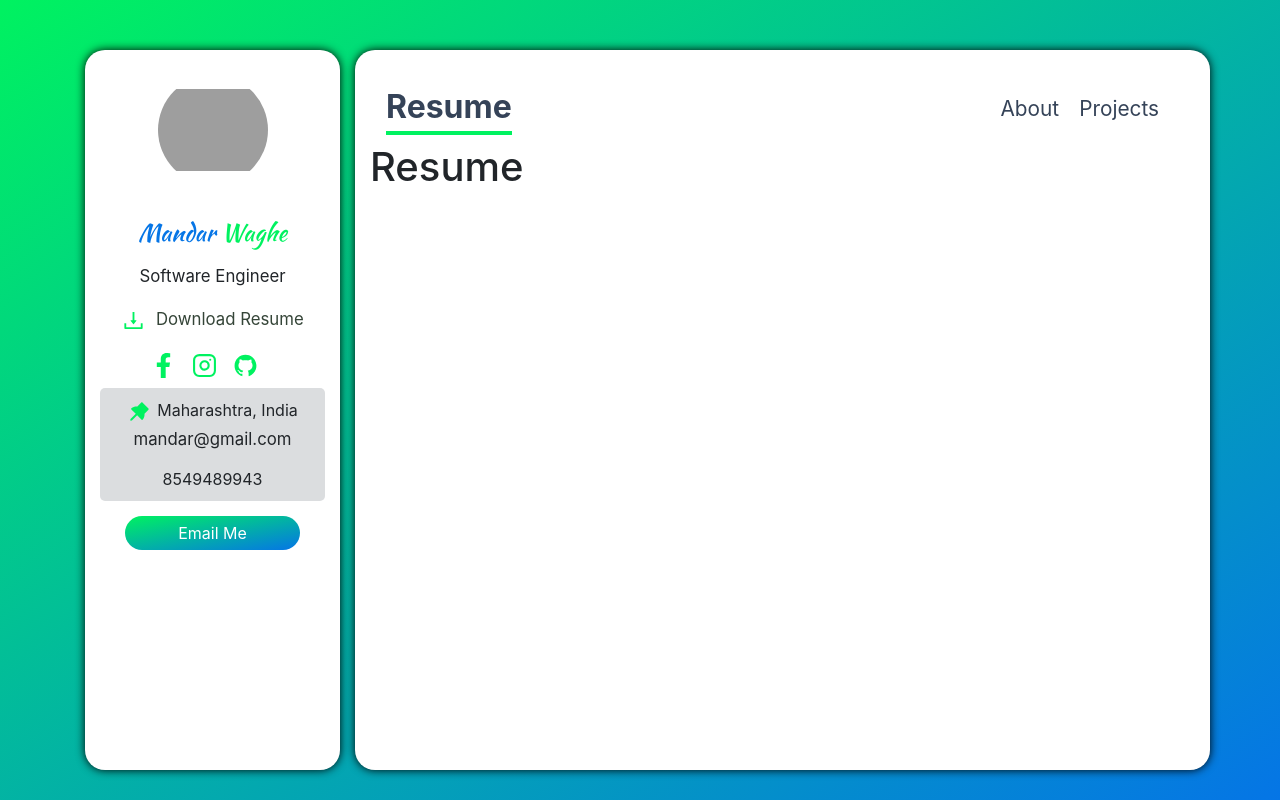
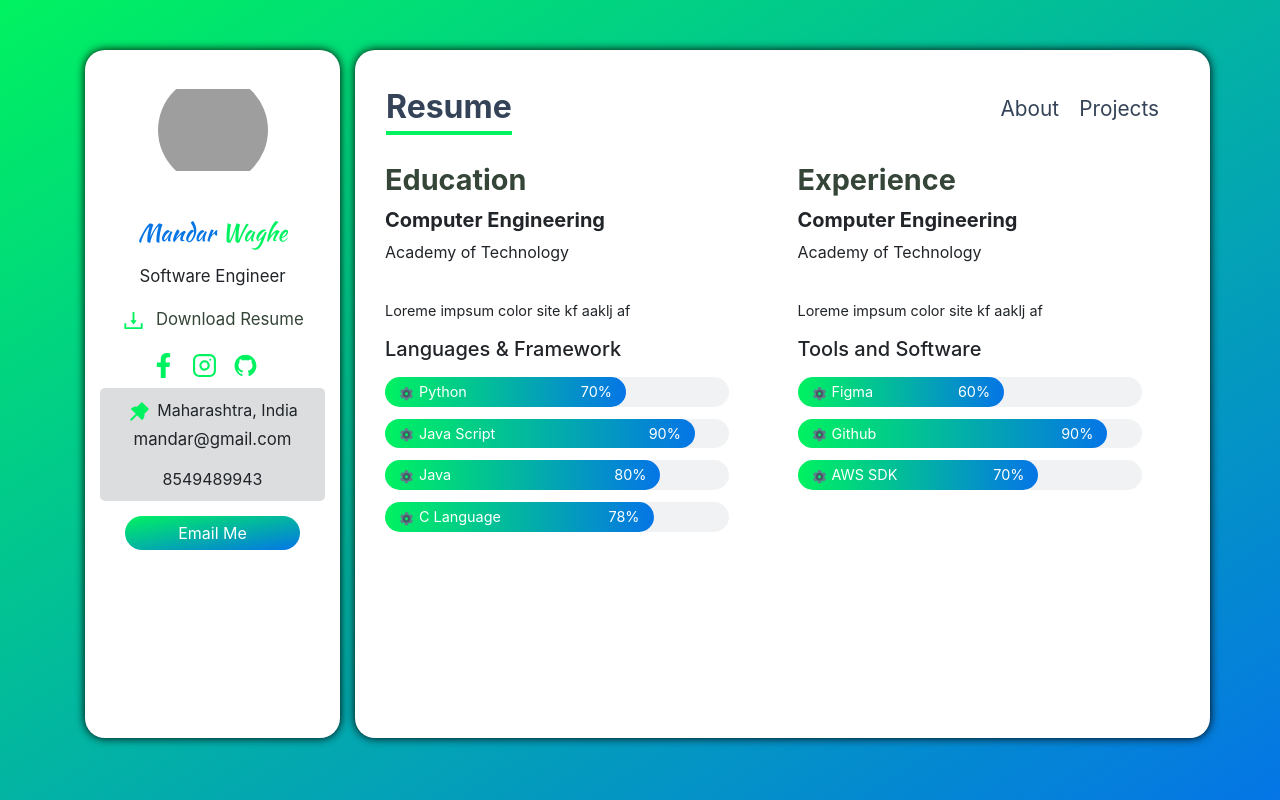
Before and after one commit to mvcman/React-Portfolio-Website, a React (Create React App) app: page /resume in a window 1280 px wide. Built offline with nearby package versions, Linux system fonts and the light colour scheme; grey boxes are pictures that could not be loaded.

Commit message:
completed projects part

```diff
--- a/src/App.js
+++ b/src/App.js
@@ -10,8 +10,8 @@ import Projects from "./components/Projects";
 function App() {
   return (
     <div className="App">
-      <div className="container">
-        <div className="row">
+      <div className="container app__container">
+        <div className="row app__row">
           <div className="col-lg-3 app__sidebar">
             <Sidebar />
           </div>
--- /dev/null
+++ b/src/assets/projects_data.js
@@ -0,0 +1,36 @@
+const data = [
+  {
+    name: "Demo",
+    image:
+      "https://d2slcw3kip6qmk.cloudfront.net/marketing/blog/2017Q2/project-planning-header@2x.png",
+    deployed_url: "https://mandarwaghe.netlify.com",
+    github_url: "https://github.com/mvcman/",
+    category: ["react-js"],
+  },
+  {
+    name: "Demo",
+    image:
+      "https://d2slcw3kip6qmk.cloudfront.net/marketing/blog/2017Q2/project-planning-header@2x.png",
+    deployed_url: "https://mandarwaghe.netlify.com",
+    github_url: "https://github.com/mvcman/",
+    category: ["html"],
+  },
+  {
+    name: "Demo",
+    image:
+      "https://d2slcw3kip6qmk.cloudfront.net/marketing/blog/2017Q2/project-planning-header@2x.png",
+    deployed_url: "https://mandarwaghe.netlify.com",
+    github_url: "https://github.com/mvcman/",
+    category: ["python"],
+  },
+  {
+    name: "Demo",
+    image:
+      "https://d2slcw3kip6qmk.cloudfront.net/marketing/blog/2017Q2/project-planning-header@2x.png",
+    deployed_url: "https://mandarwaghe.netlify.com",
+    github_url: "https://github.com/mvcman/",
+    category: ["react-js", "node-js"],
+  },
+];
+
+export default data;
--- a/src/components/About.js
+++ b/src/components/About.js
@@ -1,7 +1,53 @@
 import React from "react";
+import { FcSettings } from "react-icons/fc";
+import SkillCard from "./SkillCard";
+
+const skills = [
+  {
+    icon: <FcSettings className="about__icon" />,
+    title: "Loreem ipsum",
+    about: "Deta",
+  },
+  {
+    icon: <FcSettings className="about__icon" />,
+    title: "Loreem ipsum",
+    about: "Deta",
+  },
+  {
+    icon: <FcSettings className="about__icon" />,
+    title: "Loreem ipsum",
+    about: "Deta",
+  },
+  {
+    icon: <FcSettings className="about__icon" />,
+    title: "Loreem ipsum",
+    about: "Deta",
+  },
+  {
+    icon: <FcSettings className="about__icon" />,
+    title: "Loreem ipsum",
+    about: "Deta",
+  },
+];
 
 const About = () => {
-  return <div></div>;
+  return (
+    <div className="about">
+      <h6 className="about__intro">
+        Loreum ipsum is the best food ever in the city of god.
+      </h6>
+      <div className="container about__container">
+        <h6 className="about__heading">What I offer</h6>
+        <div className="row">
+          {skills.map((s, i) => (
+            <div className="col-lg-6" key={i}>
+              <SkillCard icon={s.icon} title={s.title} about={s.about} />
+            </div>
+          ))}
+        </div>
+      </div>
+    </div>
+  );
 };
 
 export default About;
--- a/src/components/Projects.js
+++ b/src/components/Projects.js
@@ -1,9 +1,53 @@
 import React from "react";
+import data from "../assets/projects_data";
 
+const ProjectCard = (props) => {
+  return (
+    <div className="projectCard col-md-6 col-lg-4 my-2">
+      <figure className="projectCard__wrapper">
+        <a href={props.project.deployed_url} target="blank">
+          <img
+            src={props.project.image}
+            alt={props.project.name}
+            className="projectCard__image"
+          />
+          <div className="projectCard__title">
+            <a href={props.project.github_url} target="blank">
+              <img
+                src={props.project.image}
+                alt={props.project.name}
+                className="projectCard__icon mr-4"
+              />
+            </a>
+            {props.project.name}
+          </div>
+        </a>
+      </figure>
+    </div>
+  );
+};
 const Projects = () => {
+  const [projects, setProjects] = React.useState(data);
+
+  const handleFilterCategory = (name) => {
+    const filtered_project = data.filter((project) =>
+      project.category.includes(name)
+    );
+    setProjects(filtered_project);
+  };
   return (
-    <div>
-      <h1>Projects</h1>
+    <div className="container projects">
+      <div className="projects__navbar my-2">
+        <div onClick={() => setProjects(data)}>All</div>
+        <div onClick={() => handleFilterCategory("react-js")}>React</div>
+        <div onClick={() => handleFilterCategory("node-js")}>Node</div>
+        <div onClick={() => handleFilterCategory("python")}>Python</div>
+      </div>
+      <div className="row">
+        {projects.map((p, i) => (
+          <ProjectCard key={i} project={p} />
+        ))}
+      </div>
     </div>
   );
 };
--- a/src/components/Resume.js
+++ b/src/components/Resume.js
@@ -1,9 +1,110 @@
 import React from "react";
+import { FcSettings } from "react-icons/fc";
 
+const languages = [
+  {
+    name: "Python",
+    level: "70",
+    icon: <FcSettings className="bar__icon" />,
+  },
+  {
+    name: "Java Script",
+    level: "90",
+    icon: <FcSettings className="bar__icon" />,
+  },
+  {
+    name: "Java",
+    level: "80",
+    icon: <FcSettings className="bar__icon" />,
+  },
+  {
+    name: "C Language",
+    level: "78",
+    icon: <FcSettings className="bar__icon" />,
+  },
+];
+
+const tools = [
+  {
+    name: "Figma",
+    level: "60",
+    icon: <FcSettings className="bar__icon" />,
+  },
+  {
+    name: "Github",
+    level: "90",
+    icon: <FcSettings className="bar__icon" />,
+  },
+  {
+    name: "AWS SDK",
+    level: "70",
+    icon: <FcSettings className="bar__icon" />,
+  },
+];
+
+const Bar = ({ language, icon, level }) => {
+  const bar_width = `${level}%`;
+  return (
+    <div className="bar">
+      <div
+        className="bar__wrapper"
+        style={{
+          width: bar_width,
+        }}
+      >
+        <span className="bar__name">
+          {icon}
+          {language}
+        </span>
+        <span>{bar_width}</span>
+      </div>
+    </div>
+  );
+};
 const Resume = () => {
   return (
-    <div>
-      <h1>Resume</h1>
+    <div className="container resume">
+      <div className="row">
+        <div className="col-lg-6 resume-card">
+          <h4 className="resume-card__heading">Education</h4>
+          <div className="resume-card__body">
+            <h5 className="resume-card__title">Computer Engineering</h5>
+            <p className="resume-card__name">Academy of Technology</p>
+            <p className="resume-card__details">
+              Loreme impsum color site kf aaklj af
+            </p>
+          </div>
+        </div>
+        <div className="col-lg-6 resume-card">
+          <h4 className="resume-card__heading">Experience</h4>
+          <div className="resume-card__body">
+            <h5 className="resume-card__title">Computer Engineering</h5>
+            <p className="resume-card__name">Academy of Technology</p>
+            <p className="resume-card__details">
+              Loreme impsum color site kf aaklj af
+            </p>
+          </div>
+        </div>
+      </div>
+
+      <div className="row">
+        <div className="col-lg-6 resume-languages">
+          <h5 className="resume-language__heading">Languages & Framework</h5>
+          <div className="resume-language__body mt-3">
+            {languages.map((l) => (
+              <Bar language={l.name} icon={l.icon} level={l.level} />
+            ))}
+          </div>
+        </div>
+        <div className="col-lg-6 resume-languages">
+          <h5 className="resume-language__heading">Tools and Software</h5>
+          <div className="resume-language__body mt-3">
+            {tools.map((l) => (
+              <Bar language={l.name} icon={l.icon} level={l.level} />
+            ))}
+          </div>
+        </div>
+      </div>
     </div>
   );
 };
--- /dev/null
+++ b/src/components/SkillCard.js
@@ -0,0 +1,15 @@
+import React from "react";
+
+const SkillCard = ({ icon, title, about }) => {
+  return (
+    <div className="skill__card">
+      {icon}
+      <div className="skill__card__body">
+        <h6 className="skill__card__title">{title}</h6>
+        <p className="skill__card__content">{about}</p>
+      </div>
+    </div>
+  );
+};
+
+export default SkillCard;
--- a/src/index.css
+++ b/src/index.css
@@ -14,6 +14,13 @@ body {
   -webkit-font-smoothing: antialiased;
   -moz-osx-font-smoothing: grayscale;
 }
+
+::-webkit-scrollbar {
+  width: 7px;
+}
+::-webkit-scrollbar-thumb {
+  background-image: linear-gradient(90deg, #00f260, #0575e6);
+}
 a {
   text-decoration: none;
   color: #354538;
@@ -29,11 +36,11 @@ code {
     monospace;
 }
 
-.container {
+.app__container {
   padding-top: 50px;
 }
-.row {
-  height: 90vh;
+.app__row {
+  height: 86vh;
 }
 
 /* sidebar */
@@ -166,6 +173,173 @@ code {
   text-decoration: none;
 }
 
+/* about  */
+.about {
+  padding: 20px;
+  margin: -35px;
+  /* overflow-y: scroll; */
+}
+
+.about__intro {
+  font-size: 1.1rem;
+  padding: 20px;
+  margin: 10px 0;
+}
+
+.about__container {
+  background-color: #dbdddf;
+  padding: 30px 20px;
+}
+
+.about__container > .row {
+  /* max-height: 300px; */
+  height: auto;
+  overflow: auto;
+}
+
+.about__heading {
+  font-size: 25px;
+  font-weight: 700;
+  color: #354358;
+  margin-left: 10px;
+}
+.about__icon {
+  font-size: 40px;
+  color: #00f260;
+  /* color: red; */
+}
+
+/* skill card */
+
+.skill__card {
+  background-color: #fff;
+  margin: 10px;
+  padding: 10px;
+  display: flex;
+  flex-direction: row;
+  border-radius: 10px;
+}
+
+.skill__card__body {
+  margin-left: 15px;
+}
+.skill__card__title {
+  color: #354358;
+  font-size: 1.5rem;
+  font-weight: 500;
+}
+
+.skill__card__content {
+  margin: 0;
+  color: #6e7e91;
+  font-size: 1rem;
+}
+
+/* Resume */
+.resume {
+  padding-top: 20px;
+}
+
+.resume-card__heading {
+  /* margin-left: 10px; */
+  font-size: 1.8rem;
+  font-weight: 700;
+  color: #354538;
+}
+
+.resume-card__body {
+  margin-top: 10px;
+}
+.resume-card__title {
+  font-weight: 700;
+}
+
+.resume-card__details {
+  font-size: 0.9rem;
+  padding-top: 20px;
+}
+
+.resume-card__name {
+  font-size: 16px;
+}
+
+/* bar */
+
+.bar {
+  width: 90%;
+  background-color: #f1f2f3;
+  border-radius: 20px;
+  margin-bottom: 12px;
+}
+
+.bar__icon {
+  width: 15px;
+  height: 15px;
+  margin-right: 5px;
+}
+.bar__name {
+  margin-right: 10px;
+  flex: 1;
+}
+
+.bar__wrapper {
+  display: flex;
+  background-image: linear-gradient(90deg, #00f260, #0575e6);
+  border-radius: 20px;
+  padding: 4px 14px;
+  color: #fff;
+  font-size: 0.9rem;
+}
+
+/* projects */
+.projects {
+  height: 60vh;
+  padding-top: 30px;
+  overflow-y: auto;
+}
+
+.projectCard {
+}
+
+.projectCard__wrapper {
+  margin: 10px 0px;
+  width: 100%;
+  min-height: 160px;
+  height: 100%;
+}
+.projectCard__image {
+  width: 100%;
+  height: 80%;
+  border-radius: 20px;
+  border: 1px solid green;
+  transition: 0.3s linear;
+}
+.projectCard__image:hover {
+  transform: scale(1.05);
+}
+
+.projectCard__title {
+  margin-top: 10px;
+  font-size: 1rem;
+  display: flex;
+  align-items: center;
+  justify-content: center;
+}
+.projectCard__icon {
+  width: 25px;
+  height: 25px;
+}
+
+.projects__navbar {
+  display: flex;
+}
+
+.projects__navbar > div {
+  margin: 0 5px;
+  font-size: 1rem;
+  cursor: pointer;
+}
+
 @media screen and (max-width: 768px) {
   .app__sidebar {
     margin-bottom: 20px;
@@ -174,4 +348,14 @@ code {
   .app__main-content {
     margin: 0 15px;
   }
+
+  .about {
+    padding: 5px;
+    margin: -20px;
+  }
+
+  .about__container > .row {
+    height: auto;
+    overflow: none;
+  }
 }
```
Also changed, not shown: 1 other file (tests, documents, lock files or other folders).
